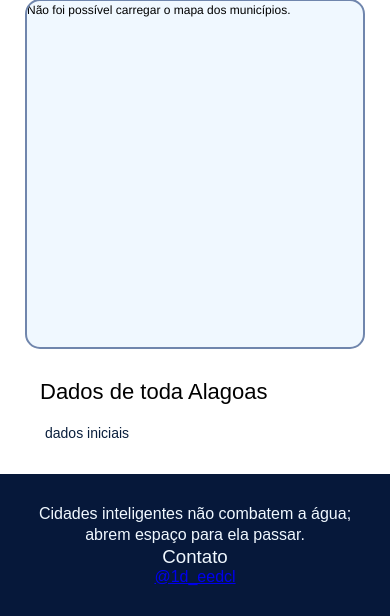
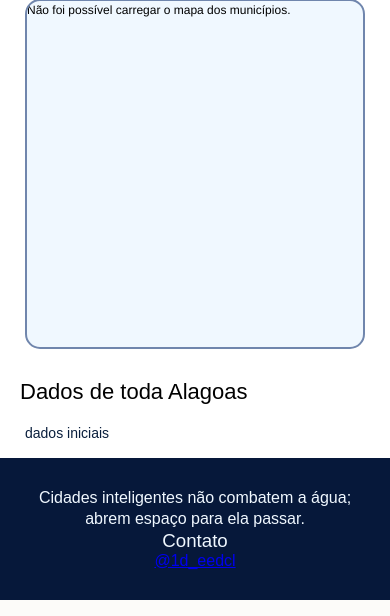
Before and after one commit to MicaeliCaetano/Mapa-Interativo-Enchentes-em-Alagoas, a Django app: page / in a window 390 px wide. Shown: the part 344-960 px from the top of the page. Run offline with Django 5.2, Linux system fonts and the light colour scheme.

Commit message:
Salvamento das modificações

```diff
--- a/static/css/style.css
+++ b/static/css/style.css
@@ -72,11 +72,6 @@ p[title="inicio"],
     overflow: hidden;
     box-sizing: border-box;
     background-color: aliceblue;
-}
-
-#informacoes-municipios {
-    margin-inline: 100px;
-    margin-block: 30px;
 }
 
 footer * {
@@ -159,11 +154,6 @@ footer {
         margin-inline: 25px; /* Reduzido de 100px para 20px para dar espaço ao mapa */
     }
 
-    /* Correção da Área de Informações dos Municípios no Celular */
-    #informacoes-municipios {
-        margin-inline: 20px;
-    }
-
     footer {
         height: auto;
         padding: 30px 15px;
```
